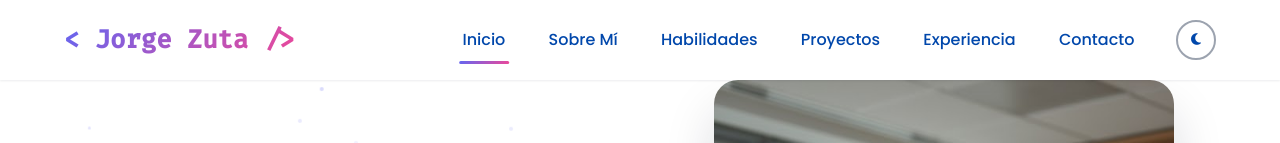
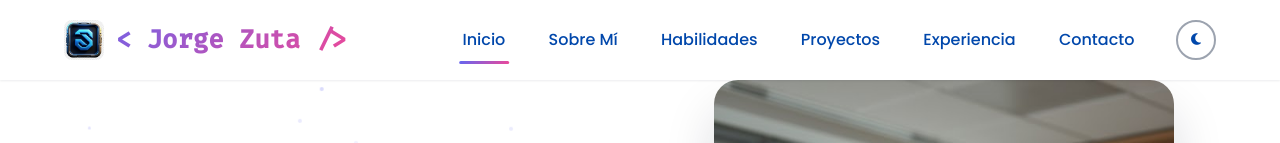
Before and after one commit to Jorgez-tech/pagina_personal, a plain HTML site: page index.html in a window 1280 px wide. Shown: the top 143 px of the page. Drawn offline with nearby package versions, Linux system fonts and the light colour scheme.

Commit message:
Agregar logo en barra de navegación

```diff
--- a/css/style.css
+++ b/css/style.css
@@ -200,6 +200,16 @@ img {
     background-clip: text;
     font-family: var(--font-code);
     transition: transform var(--transition-fast);
+    display: flex;
+    align-items: center;
+    gap: 0.75rem;
+}
+
+.nav-logo {
+    height: 40px;
+    width: auto;
+    border-radius: 8px;
+    object-fit: contain;
 }
 
 .nav-brand a:hover {
--- a/index.html
+++ b/index.html
@@ -36,7 +36,10 @@
     <nav class="navbar" id="navbar">
         <div class="container">
             <div class="nav-brand">
-                <a href="#home">&lt; Jorge Zuta /&gt;</a>
+                <a href="#home">
+                    <img src="img/logo2.png" alt="Logo" class="nav-logo">
+                    &lt; Jorge Zuta /&gt;
+                </a>
             </div>
 
             <div class="nav-menu" id="navMenu">
```
